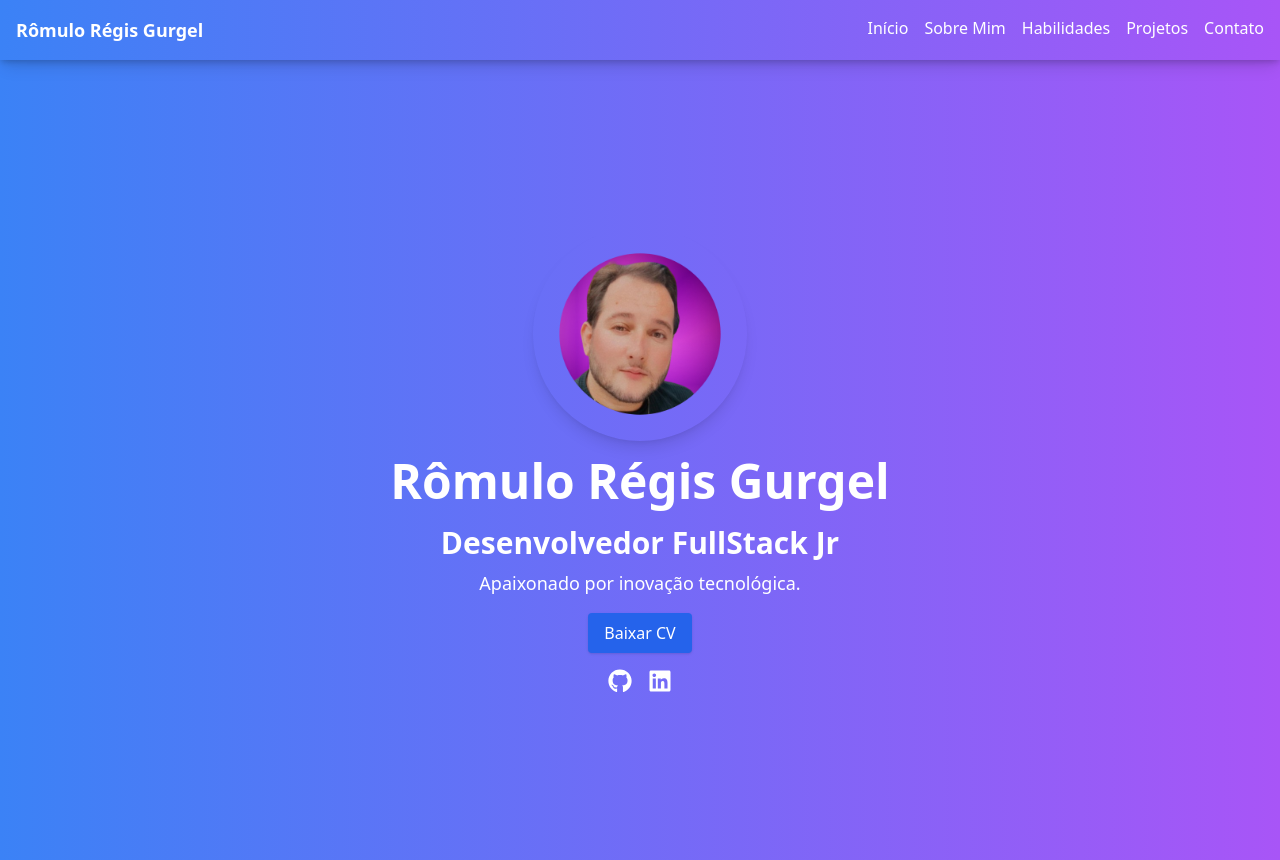
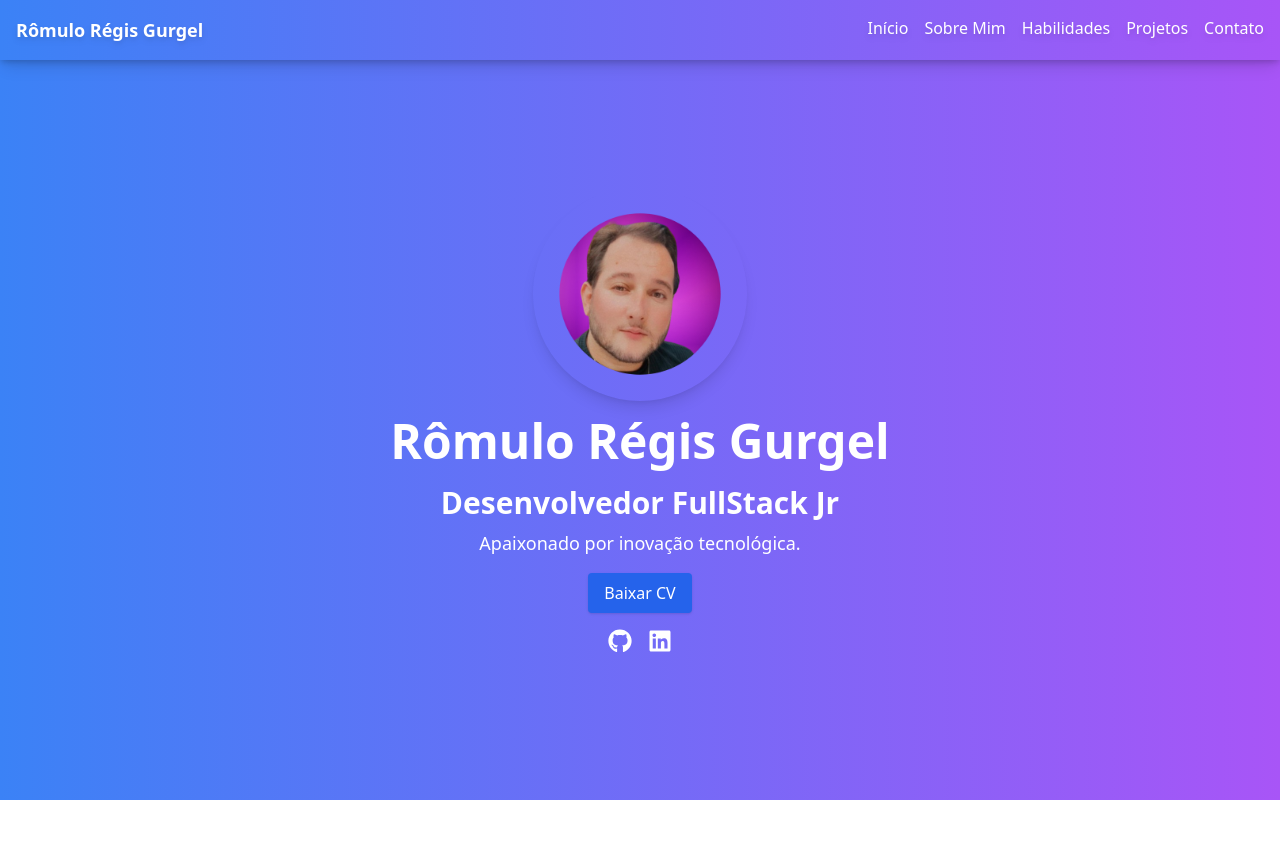
Before and after one commit to romulogurgeldev/Portf-lio, a Next.js app: page / in a window 1280 px wide. After the commit the page ends 800 px from the top, so only its background shows below. Built offline with nearby package versions, Linux system fonts and the light colour scheme.

Commit message:
Updated Navbar and Hero sections

```diff
--- a/components/Hero.tsx
+++ b/components/Hero.tsx
@@ -6,7 +6,7 @@ import { faGithub, faLinkedin } from '@fortawesome/free-brands-svg-icons';
 const Hero: React.FC = () => {
   return (
     <div id="hero" className="flex flex-col items-center justify-center bg-gradient-to-r from-blue-500 to-purple-500 h-screen">
-      <img src="/assets/photo.png" alt="Descrição da imagem" className="w-1/6 h-auto max-w-xs rounded-full shadow-lg" />
+      <img src="/assets/photo.png" alt="Descrição da imagem" className="w-1/6 h-auto max-w-xs rounded-full shadow-lg mt-10" />
       <h1 className="text-5xl font-extrabold text-white mt-4">Rômulo Régis Gurgel</h1>
       <h2 className="text-3xl font-semibold pt-5 text-white">Desenvolvedor FullStack Jr</h2>
       <p className="text-center mt-2 text-lg text-white">Apaixonado por inovação tecnológica.</p>
--- a/components/Navbar.tsx
+++ b/components/Navbar.tsx
@@ -7,24 +7,24 @@ interface NavbarProps {
 
 const Navbar: React.FC<NavbarProps> = ({ setActiveSection }) => {
   return (
-    <nav className="bg-gradient-to-r drop-shadow-md from-blue-500 to-purple-500 p-4 w-full shadow-lg">
+    <nav className="bg-gradient-to-r drop-shadow-md from-blue-500 to-purple-500 p-4 w-full shadow-lg fixed top-0 left-0 right-0 z-10">
       <div className="flex justify-between">
-        <div className="text-white font-bold text-lg transition-transform duration-300 hover:scale-110">Rômulo Régis Gurgel</div>
+        <div className="text-white font-bold text-lg transition-transform duration-300 hover:scale-110 drop-shadow-md">Rômulo Régis Gurgel</div>
         <div className="space-x-4">
           <Link href="/#hero">
-            <button onClick={() => setActiveSection('hero')} className="text-white hover:underline transition-transform duration-300 hover:scale-110">Início</button>
+            <button onClick={() => setActiveSection('hero')} className="text-white hover:underline transition-transform duration-300 hover:scale-110 drop-shadow-md">Início</button>
           </Link>
           <Link href="/#about">
-            <button onClick={() => setActiveSection('about')} className="text-white hover:underline transition-transform duration-300 hover:scale-110">Sobre Mim</button>
+            <button onClick={() => setActiveSection('about')} className="text-white hover:underline transition-transform duration-300 hover:scale-110 drop-shadow-md">Sobre Mim</button>
           </Link>
           <Link href="/#skills">
-            <button onClick={() => setActiveSection('skills')} className="text-white hover:underline transition-transform duration-300 hover:scale-110">Habilidades</button>
+            <button onClick={() => setActiveSection('skills')} className="text-white hover:underline transition-transform duration-300 hover:scale-110 drop-shadow-md">Habilidades</button>
           </Link>
           <Link href="/#projects">
-            <button onClick={() => setActiveSection('projects')} className="text-white hover:underline transition-transform duration-300 hover:scale-110">Projetos</button>
+            <button onClick={() => setActiveSection('projects')} className="text-white hover:underline transition-transform duration-300 hover:scale-110 drop-shadow-md">Projetos</button>
           </Link>
           <Link href="/#contact">
-            <button onClick={() => setActiveSection('contact')} className="text-white hover:underline transition-transform duration-300 hover:scale-110">Contato</button>
+            <button onClick={() => setActiveSection('contact')} className="text-white hover:underline transition-transform duration-300 hover:scale-110 drop-shadow-md">Contato</button>
           </Link>
         </div>
       </div>
```
